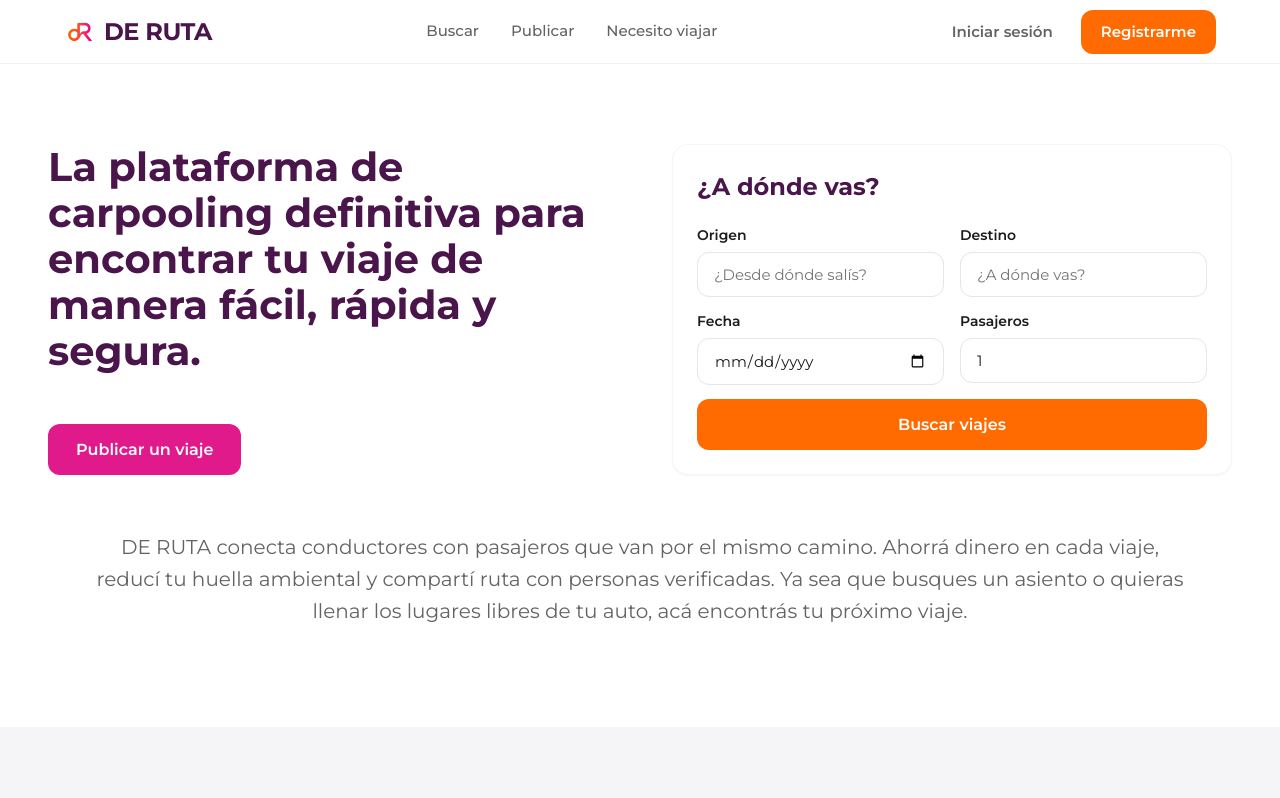
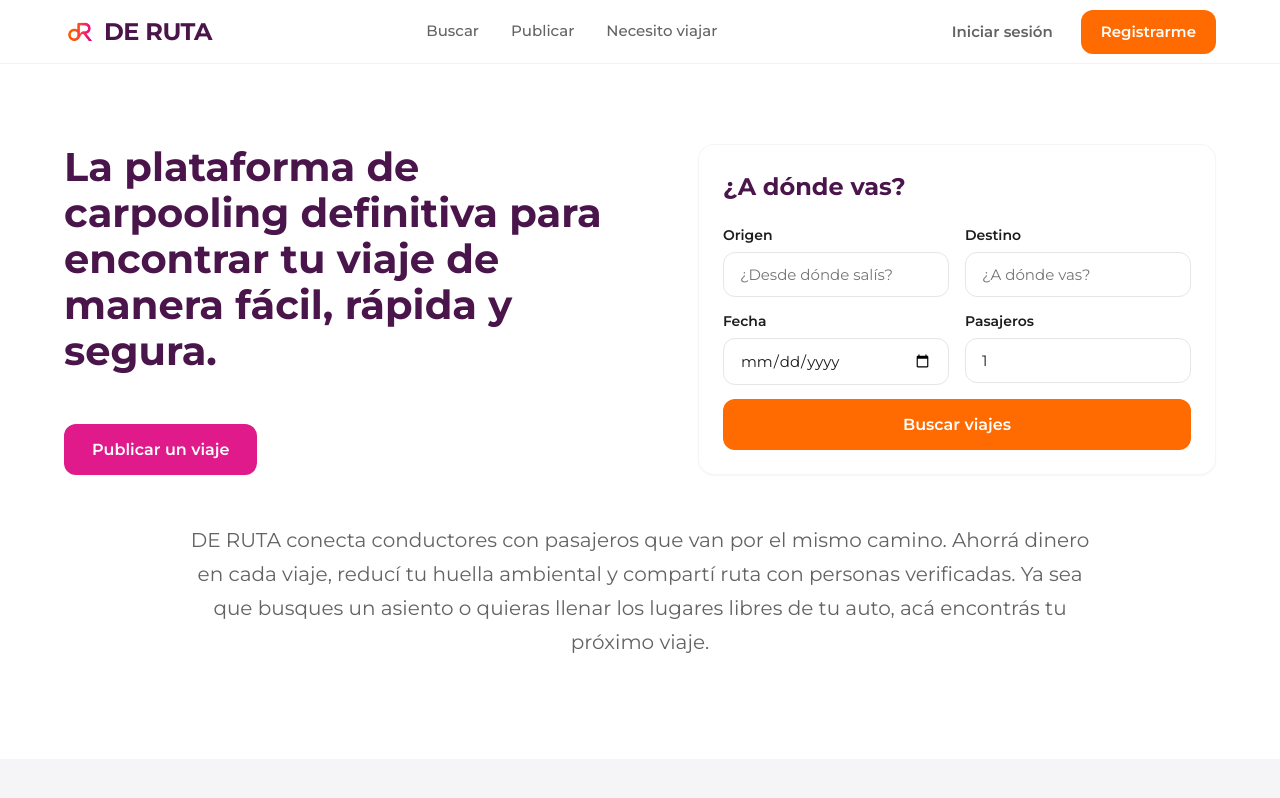
Before and after one commit to camivillafane/deruta, an Angular app in the folder apps/web/: page / in a window 1280 px wide. Shown: the top 798 px of the page. Built offline with nearby package versions, Linux system fonts and the light colour scheme.

Commit message:
Reduce hero title size, equalize columns height, enlarge description

```diff
--- a/apps/web/src/app/features/landing/landing.component.scss
+++ b/apps/web/src/app/features/landing/landing.component.scss
@@ -6,24 +6,11 @@
     padding: 80px 0 100px;
   }
 
-  .container {
-    max-width: none;
-    padding: 0 24px;
-
-    @media (min-width: 768px) {
-      padding: 0 48px;
-    }
-
-    @media (min-width: 1400px) {
-      padding: 0 80px;
-    }
-  }
-
   &__top {
     display: grid;
     gap: 40px;
     align-items: stretch;
-    margin-bottom: 56px;
+    margin-bottom: 48px;
 
     @media (min-width: 768px) {
       grid-template-columns: 1fr 1fr;
@@ -31,12 +18,8 @@
     }
 
     @media (min-width: 1024px) {
-      grid-template-columns: 1fr 1fr;
+      grid-template-columns: 1.1fr 1fr;
       gap: 64px;
-    }
-
-    @media (min-width: 1400px) {
-      gap: 80px;
     }
   }
 
@@ -52,7 +35,7 @@
     font-weight: 800;
     color: var(--color-violet);
     line-height: 1.15;
-    margin: 0 0 24px;
+    margin: 0;
 
     @media (min-width: 768px) {
       font-size: 2.5rem;
@@ -60,12 +43,16 @@
   }
 
   &__description {
-    font-size: 1.25rem;
+    font-size: 1.125rem;
     color: var(--color-text-secondary);
-    line-height: 1.6;
-    max-width: 1100px;
+    line-height: 1.7;
+    max-width: 900px;
     margin: 0 auto;
     text-align: center;
+
+    @media (min-width: 768px) {
+      font-size: 1.25rem;
+    }
   }
 
   &__actions {
@@ -85,14 +72,11 @@
 
     app-card {
       width: 100%;
-      max-width: 640px;
       height: 100%;
 
       .app-card {
         padding: 32px;
         height: 100%;
-        display: flex;
-        flex-direction: column;
       }
     }
   }
@@ -100,7 +84,7 @@
 
 .hero-search-form {
   width: 100%;
-  flex: 1;
+  height: 100%;
   display: flex;
   flex-direction: column;
 
@@ -119,6 +103,10 @@
     @media (min-width: 768px) {
       grid-template-columns: 1fr 1fr;
     }
+  }
+
+  &__row:last-of-type {
+    flex: 1;
   }
 
   app-input {
```
